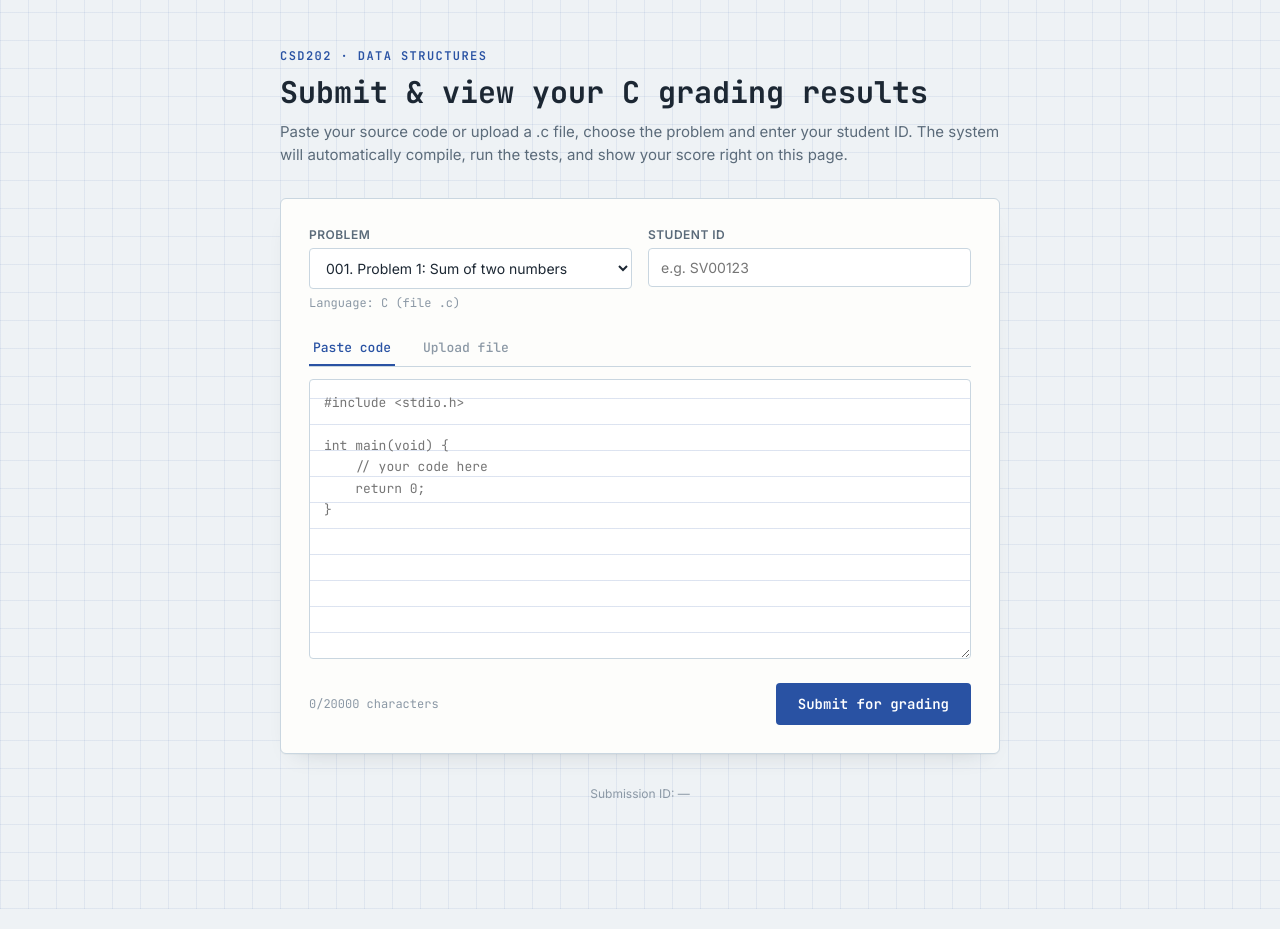
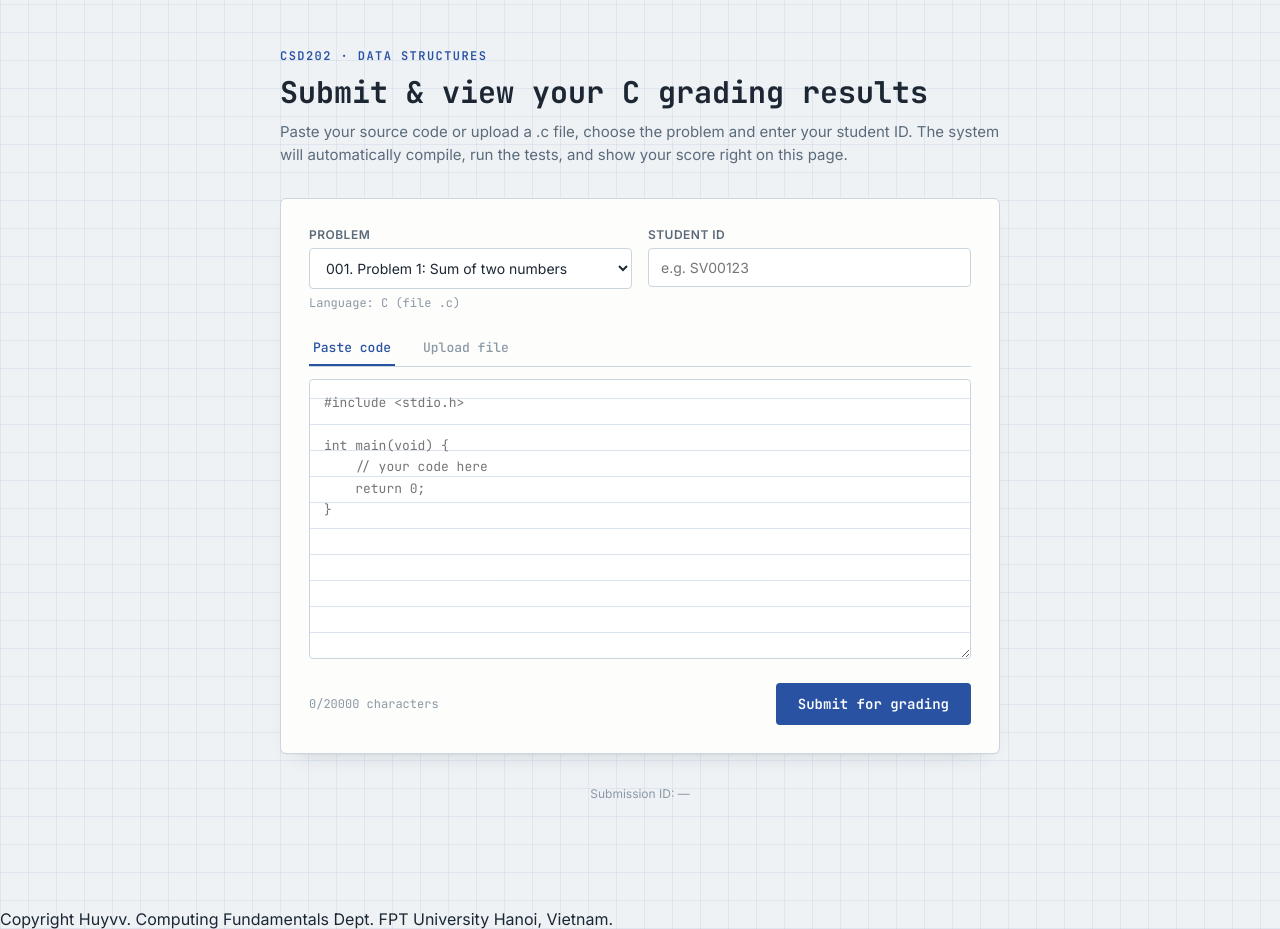
Before and after one commit to FPT-C-Grading/grading-frontend, a Next.js app: page / in a window 1280 px wide. Built offline with nearby package versions, Linux system fonts and the light colour scheme.

Commit message:
Update layout.js

```diff
--- a/app/layout.js
+++ b/app/layout.js
@@ -1,13 +1,13 @@
 import "./globals.css";
 
 export const metadata = {
-  title: "Mr Vũ Huy FPT University PRF192 · Chấm bài C tự động",
-  description: "Nộp mã nguồn C và nhận kết quả chấm điểm tự động.",
+  title: "FPT UNIVERSITY · Automated C/C++ Grading",
+  description: "Submit C source code and get automated grading results.",
 };
 
 export default function RootLayout({ children }) {
   return (
-    <html lang="vi">
+    <html lang="en">
       <head>
         <link rel="preconnect" href="https://fonts.googleapis.com" />
         <link rel="preconnect" href="https://fonts.gstatic.com" crossOrigin="anonymous" />
@@ -17,6 +17,7 @@ export default function RootLayout({ children }) {
         />
       </head>
       <body>{children}</body>
+	  <footer>Copyright Huyvv. Computing Fundamentals Dept. FPT University Hanoi, Vietnam.</footer>
     </html>
   );
 }
```
